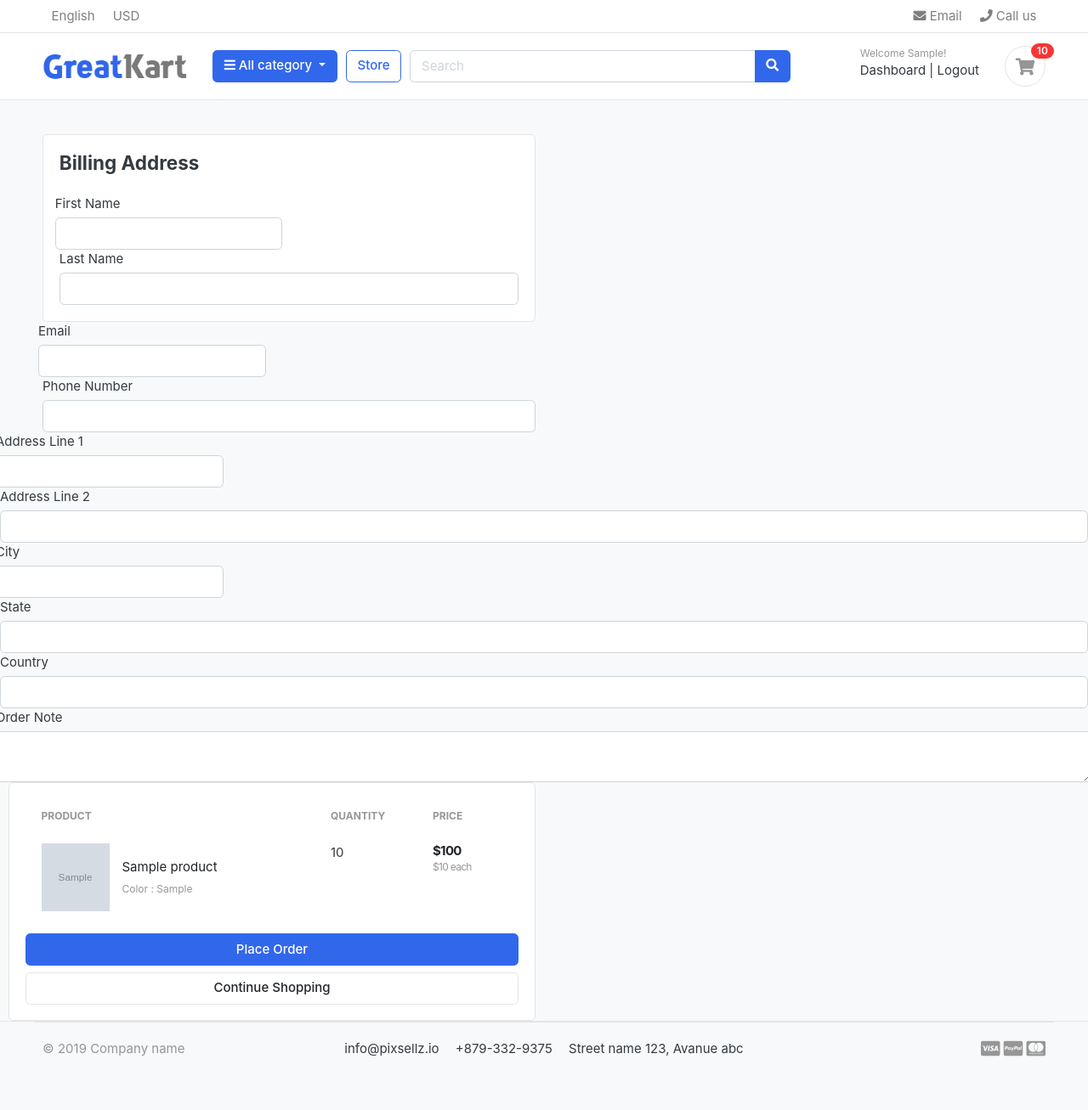
After one commit to 94surbhi/gratecart-django, a Django app: page /cart/checkout/ in a window 1280 px wide. The commit adds this page. Shown: the whole page at 85% size. Run offline with Django 4.2, Linux system fonts and the light colour scheme; a user stored in the database is signed in; tables that the repository leaves empty hold one stand-in row (values such as "Sample post"); grey boxes marked "Sample" are stand-in pictures; some libraries are stand-ins or nearby versions; some web fonts are replaced.

Commit message:
handled cart and checkout page

```diff
--- a/carts/context_processors.py
+++ b/carts/context_processors.py
@@ -8,7 +8,10 @@ def counter(request):
     else:
         try:
             cart=Cart.objects.filter(cart_id=_cart_id(request))
-            cart_items=CartItem.objects.all().filter(cart=cart[:1])
+            if request.user.is_authenticated:
+                cart_items=CartItem.objects.all().filter(user=request.user)
+            else:
+                cart_items=CartItem.objects.all().filter(cart=cart[:1])
             for cart_item in cart_items:
                 cart_count += cart_item.quantity
         except Cart.DoesNotExist:
--- a/carts/models.py
+++ b/carts/models.py
@@ -1,6 +1,6 @@
 from django.db import models
 from store.models import Product,Variation
-
+from accounts.models import Account
 # Create your models here.
 class Cart(models.Model):
     cart_id=models.CharField(max_length=300, blank=True)
@@ -10,9 +10,10 @@ class Cart(models.Model):
         return self.cart_id
 
 class CartItem(models.Model):
+    user=models.ForeignKey(Account,on_delete=models.CASCADE,null=True)
     product=models.ForeignKey(Product,on_delete=models.CASCADE)
     variations=models.ManyToManyField(Variation,blank=True)
-    cart=models.ForeignKey(Cart,on_delete=models.CASCADE)
+    cart=models.ForeignKey(Cart,on_delete=models.CASCADE,null=True)
     quantity=models.IntegerField()
     is_active=models.BooleanField(default=True)
 
--- a/carts/urls.py
+++ b/carts/urls.py
@@ -6,4 +6,5 @@ path('',views.cart,name='cart'),
 path('add_cart/<int:product_id>/',views.add_cart,name='add_cart'),
 path('remove_cart/<int:product_id>/<int:cart_item_id>/',views.remove_cart,name='remove_cart'),
 path('remove_cart_item/<int:product_id>/<int:cart_item_id>/',views.remove_cart_item,name='remove_cart_item'),
+path('checkout/',views.checkout,name='checkout'),
 ]
--- a/carts/views.py
+++ b/carts/views.py
@@ -3,6 +3,7 @@ from store.models import Product,Variation
 from .models import Cart,CartItem
 from django.http import HttpResponse
 from django.core.exceptions import ObjectDoesNotExist
+from django.contrib.auth.decorators import login_required
 
 # Create your views here.
 
@@ -13,64 +14,120 @@ def _cart_id(request):
     return cart
 
 def add_cart(request,product_id):
+    current_user=request.user
     product=Product.objects.get(id=product_id)
-    product_variation=[]
-    if request.method=="POST":
-        for item in request.POST:
-            key = item
-            value = request.POST[key]
-            try:
-                variation=Variation.objects.get(product=product,variation_category__iexact=key,variation_value__iexact=value)
-                product_variation.append(variation)
-            except:
-                pass
+    if current_user.is_authenticated:
+        product_variation=[]
+        if request.method=="POST":
+            for item in request.POST:
+                key = item
+                value = request.POST[key]
+                try:
+                    variation=Variation.objects.get(product=product,variation_category__iexact=key,variation_value__iexact=value)
+                    product_variation.append(variation)
+                except:
+                    pass
 
 
 
 
-    try:
-        cart=Cart.objects.get(cart_id=_cart_id(request))
-    except Cart.DoesNotExist:
-        cart=Cart.objects.create(cart_id=_cart_id(request))
 
-    cart.save()
-    is_cart_item_exists=CartItem.objects.filter(product=product,cart=cart).exists()
-    if is_cart_item_exists:
-        cart_item=CartItem.objects.filter(product=product,cart=cart)
-        ex_var_list=[]
-        id=[]
-        for item in cart_item:
-            existing_variation=item.variations.all()
-            ex_var_list.append(list(existing_variation))
-            id.append(item.id)
-        print(ex_var_list)
-        if product_variation in ex_var_list:
-            index=ex_var_list.index(product_variation)
-            item_id=id[index]
-            item=CartItem.objects.get(product=product,id=item_id)
-            item.quantity +=1
-            item.save()
 
+
+        is_cart_item_exists=CartItem.objects.filter(product=product,user=current_user).exists()
+        if is_cart_item_exists:
+            cart_item=CartItem.objects.filter(product=product,user=current_user)
+            ex_var_list=[]
+            id=[]
+            for item in cart_item:
+                existing_variation=item.variations.all()
+                ex_var_list.append(list(existing_variation))
+                id.append(item.id)
+
+            if product_variation in ex_var_list:
+                index=ex_var_list.index(product_variation)
+                item_id=id[index]
+                item=CartItem.objects.get(product=product,id=item_id)
+                item.quantity +=1
+                item.save()
+
+            else:
+                item=CartItem.objects.create(product=product,quantity=1,user=current_user,)
+                if len(product_variation) >0:
+                    item.variations.clear()
+                    item.variations.add(*product_variation)
+                item.save()
         else:
-            item=CartItem.objects.create(product=product,quantity=1,cart=cart,)
+            cart_item=CartItem.objects.create(product=product,quantity=1 , user=current_user,)
             if len(product_variation) >0:
-                item.variations.clear()
-                item.variations.add(*product_variation)
-            item.save()
+                cart_item.variations.clear()
+                cart_item.variations.add(*product_variation)
+            cart_item.save()
+        return redirect('cart')
+
     else:
-        cart_item=CartItem.objects.create(product=product,quantity=1 , cart=cart,)
-        if len(product_variation) >0:
-            cart_item.variations.clear()
-            cart_item.variations.add(*product_variation)
-        cart_item.save()
-    return redirect('cart')
+        product_variation=[]
+        if request.method=="POST":
+            for item in request.POST:
+                key = item
+                value = request.POST[key]
+                try:
+                    variation=Variation.objects.get(product=product,variation_category__iexact=key,variation_value__iexact=value)
+                    product_variation.append(variation)
+                except:
+                    pass
+
+
+
+
+        try:
+            cart=Cart.objects.get(cart_id=_cart_id(request))
+        except Cart.DoesNotExist:
+            cart=Cart.objects.create(cart_id=_cart_id(request))
+
+        cart.save()
+        is_cart_item_exists=CartItem.objects.filter(product=product,cart=cart).exists()
+        if is_cart_item_exists:
+            cart_item=CartItem.objects.filter(product=product,cart=cart)
+            ex_var_list=[]
+            id=[]
+            for item in cart_item:
+                existing_variation=item.variations.all()
+                ex_var_list.append(list(existing_variation))
+                id.append(item.id)
+            print(ex_var_list)
+            if product_variation in ex_var_list:
+                index=ex_var_list.index(product_variation)
+                item_id=id[index]
+                item=CartItem.objects.get(product=product,id=item_id)
+                item.quantity +=1
+                item.save()
+
+            else:
+                item=CartItem.objects.create(product=product,quantity=1,cart=cart,)
+                if len(product_variation) >0:
+                    item.variations.clear()
+                    item.variations.add(*product_variation)
+                item.save()
+        else:
+            cart_item=CartItem.objects.create(product=product,quantity=1 , cart=cart,)
+            if len(product_variation) >0:
+                cart_item.variations.clear()
+                cart_item.variations.add(*product_variation)
+            cart_item.save()
+        return redirect('cart')
 
 
 def remove_cart(request,product_id,cart_item_id):
-    cart=Cart.objects.get(cart_id=_cart_id(request))
+
     product=get_object_or_404(Product,id=product_id)
     try:
-        cart_item=CartItem.objects.get(product=product,cart=cart,id=cart_item_id)
+        if request.user.is_authenticated:
+            cart_item=CartItem.objects.get(product=product,user=request.user,id=cart_item_id)
+        else:
+            cart=Cart.objects.get(cart_id=_cart_id(request))
+            cart_item=CartItem.objects.get(product=product,cart=cart,id=cart_item_id)
+
         if cart_item.quantity > 1:
             cart_item.quantity -=1
             cart_item.save()
@@ -81,9 +138,15 @@ def remove_cart(request,product_id,cart_item_id):
     return redirect('cart')
 
 def remove_cart_item(request,product_id,cart_item_id):
-    cart=Cart.objects.get(cart_id=_cart_id(request))
+
     product=get_object_or_404(Product,id=product_id)
-    cart_item=CartItem.objects.get(product=product,cart=cart,id=cart_item_id)
+    if request.user.is_authenticated:
+        cart_item=CartItem.objects.get(product=product,user=request.user,id=cart_item_id)
+    else:
+        cart=Cart.objects.get(cart_id=_cart_id(request))
+        cart_item=CartItem.objects.get(product=product,cart=cart,id=cart_item_id)
+
+
     cart_item.delete()
     return redirect('cart')
 
@@ -92,8 +155,11 @@ def cart(request,total=0,quantity=0,cart_items=None):
     try:
         tax= 0
         grand_total= 0
-        cart=Cart.objects.get(cart_id=_cart_id(request))
-        cart_items=CartItem.objects.filter(cart=cart,is_active=True)
+        if request.user.is_authenticated:
+            cart_items=CartItem.objects.filter(user=request.user,is_active=True)
+        else:
+            cart=Cart.objects.get(cart_id=_cart_id(request))
+            cart_items=CartItem.objects.filter(cart=cart,is_active=True)
         for cart_item in cart_items:
             total +=(cart_item.product.price * cart_item.quantity)
             quantity += cart_item.quantity
@@ -109,3 +175,29 @@ def cart(request,total=0,quantity=0,cart_items=None):
     'tax':tax,
     }
     return render(request,'store/cart.html',context)
+
+@login_required(login_url='login')
+def checkout(request,total=0,quantity=0,cart_items=None):
+    try:
+        tax= 0
+        grand_total= 0
+        if request.user.is_authenticated:
+            cart_items=CartItem.objects.filter(user=request.user,is_active=True)
+        else:
+            cart=Cart.objects.get(cart_id=_cart_id(request))
+            cart_items=CartItem.objects.filter(cart=cart,is_active=True)
+        for cart_item in cart_items:
+            total +=(cart_item.product.price * cart_item.quantity)
+            quantity += cart_item.quantity
+        tax=(2*total)/100
+        grand_total=total+tax
+    except ObjectDoesNotExist:
+        pass
+    context={
+    'total':total,
+    'quantity':quantity,
+    'cart_items':cart_items,
+    'grand_total':grand_total,
+    'tax':tax,
+    }
+    return render(request,'store/checkout.html',context)
--- a/templates/store/cart.html
+++ b/templates/store/cart.html
@@ -100,7 +100,7 @@
 			<p class="text-center mb-3">
 				<img src="{% static './images/misc/payments.png' %}" height="26">
 			</p>
-			<a href="./place-order.html" class="btn btn-primary btn-block"> Checkout </a>
+			<a href="{% url 'checkout' %}" class="btn btn-primary btn-block"> Checkout </a>
 			<a href="{% url 'store' %}" class="btn btn-light btn-block">Continue Shopping</a>
 		</div> <!-- card-body.// -->
 		</div> <!-- card.// -->
--- /dev/null
+++ b/templates/store/checkout.html
@@ -0,0 +1,138 @@
+{% extends 'base.html' %}
+{% load static %}
+{% block content %}
+<section class="section-content padding-y bg">
+<div class="container">
+
+<!-- ============================ COMPONENT 1 ================================= -->
+
+			<div class="row">
+				<aside class="col-lg-6">
+			<div class="card">
+        <div class="card-body">
+          <h4 class="card-title mb-4">Billing Address</h4>
+          <form action="" method="POST">
+            {% csrf_token %}
+            <div class="form-row">
+              <div-class="col form-group">
+              <label for="">First Name</label>
+              <input type="text" name="first_name" class="form-control" required>
+              </div>
+              <div-class="col form-group">
+              <label for="">Last Name</label>
+              <input type="text" name="last_name" class="form-control" required>
+              </div>
+              </div>
+              <div class="form-row">
+                <div-class="col form-group">
+                <label for="">Email</label>
+                <input type="email" name="email" class="form-control" required>
+                </div>
+                <div-class="col form-group">
+                <label for="">Phone Number</label>
+                <input type="text" name="phone_number" class="form-control" required>
+                </div>
+                </div>
+
+                <div class="form-row">
+                  <div-class="col form-group">
+                  <label for="">Address Line 1</label>
+                  <input type="text" name="address_line_1" class="form-control" required>
+                  </div>
+                  <div-class="col form-group">
+                  <label for="">Address Line 2</label>
+                  <input type="text" name="address_line_2" class="form-control" >
+                  </div>
+                  </div>
+
+                  <div class="form-row">
+                    <div-class="col form-group">
+                    <label for="">City</label>
+                    <input type="text" name="city" class="form-control" required>
+                    </div>
+                    <div-class="col form-group">
+                    <label for="">State</label>
+                    <input type="text" name="state" class="form-control" required>
+                    </div>
+                    <div-class="col form-group">
+                    <label for="">Country</label>
+                    <input type="text" name="country" class="form-control" required >
+                    </div>
+                    </div>
+
+                    <div class="form-row">
+                      <label for="">Order Note</label>
+                      <textarea name="order_note" rows="2" class="form-control"></textarea>
+                      </div>
+                    </div>
+
+
+
+
+</div>
+
+
+</div> <!-- card.// -->
+
+	</aside> <!-- col.// -->
+	<aside class="col-lg-6">
+
+		<div class="card">
+		<div class="card-body">
+      <table class="table table-borderless table-shopping-cart">
+      <thead class="text-muted">
+      <tr class="small text-uppercase">
+        <th scope="col">Product</th>
+        <th scope="col" width="120">Quantity</th>
+        <th scope="col" width="120">Price</th>
+
+      </tr>
+      </thead>
+      <tbody>
+        {% for cart_item in cart_items %}
+<tr>
+  <td>
+    <figure class="itemside align-items-center">
+      <div class="aside"><img src="{{ cart_item.product.images.url }}" class="img-sm"></div>
+      <figcaption class="info">
+        <a href="{{ cart_item.product.get_url }}" class="title text-dark">{{cart_item.product.product_name}}</a>
+        <p class="text-muted small">
+          {% if cart_item.variations.all %}
+          {% for item in cart_item.variations.all %}
+          {{ item.variation_category | capfirst }} : {{ item.variation_value | capfirst}}</br>
+          {% endfor %}
+          {% endif %}
+          </p>
+      </figcaption>
+    </figure>
+  </td>
+  <td>
+    <label for="">{{cart_item.quantity}}</label>
+  </td>
+
+  <td>
+    <div class="price-wrap">
+      <var class="price">${{cart_item.sub_total }}</var>
+      <small class="text-muted"> ${{ cart_item.product.price }} each </small>
+    </div> <!-- price-wrap .// -->
+  </td>
+
+</tr>
+{% endfor %}
+</tbody>
+</table>
+<button type="submit" class="btn btn-primary btn-block">Place Order</button>
+
+			<a href="{% url 'store' %}" class="btn btn-light btn-block">Continue Shopping</a>
+        </form>
+		</div> <!-- card-body.// -->
+		</div> <!-- card.// -->
+
+
+</aside> <!-- col.// -->
+
+
+
+</div> <!-- row.// -->
+<!-- ============================ COMPONENT 1 END .// ================================= -->
+{% endblock %}
```
Also changed, not shown: accounts/views.py (+51 -1 lines), carts/migrations/0003_cartitem_user_alter_cartitem_cart.py (added).
